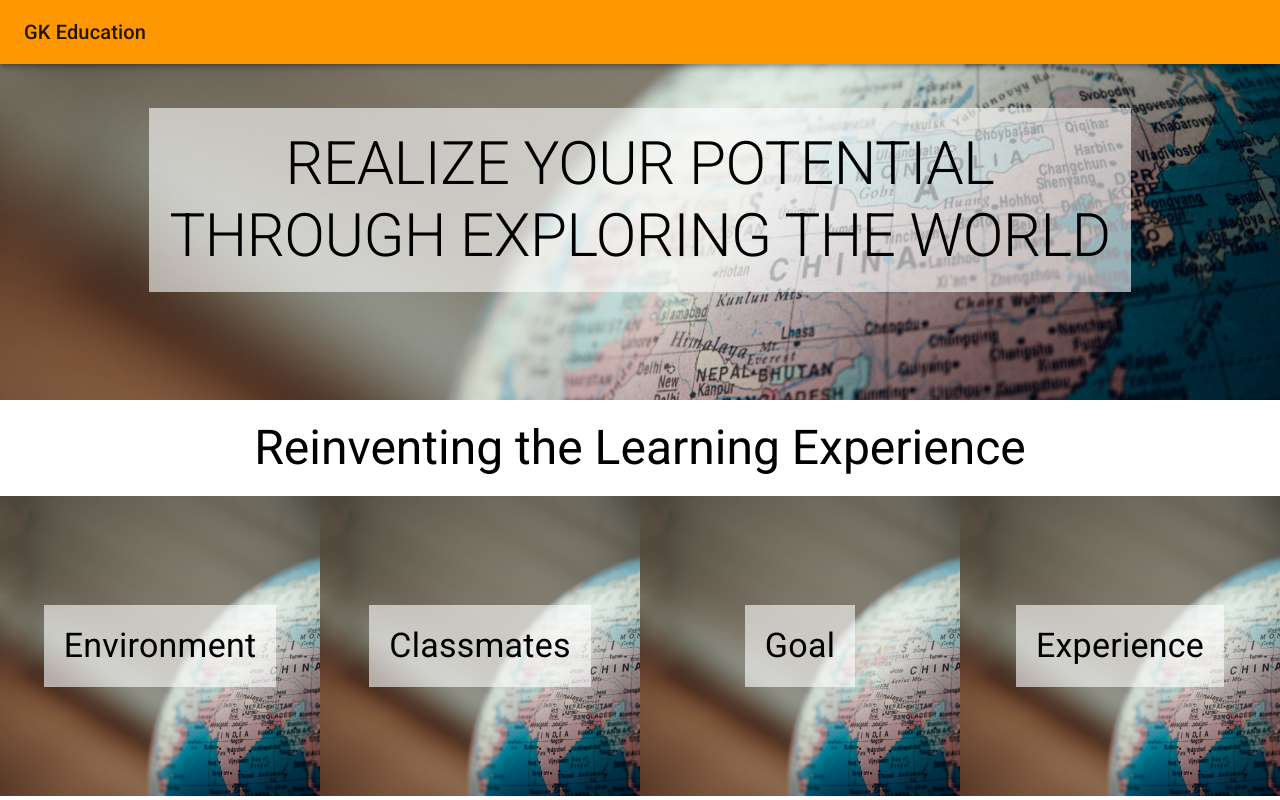
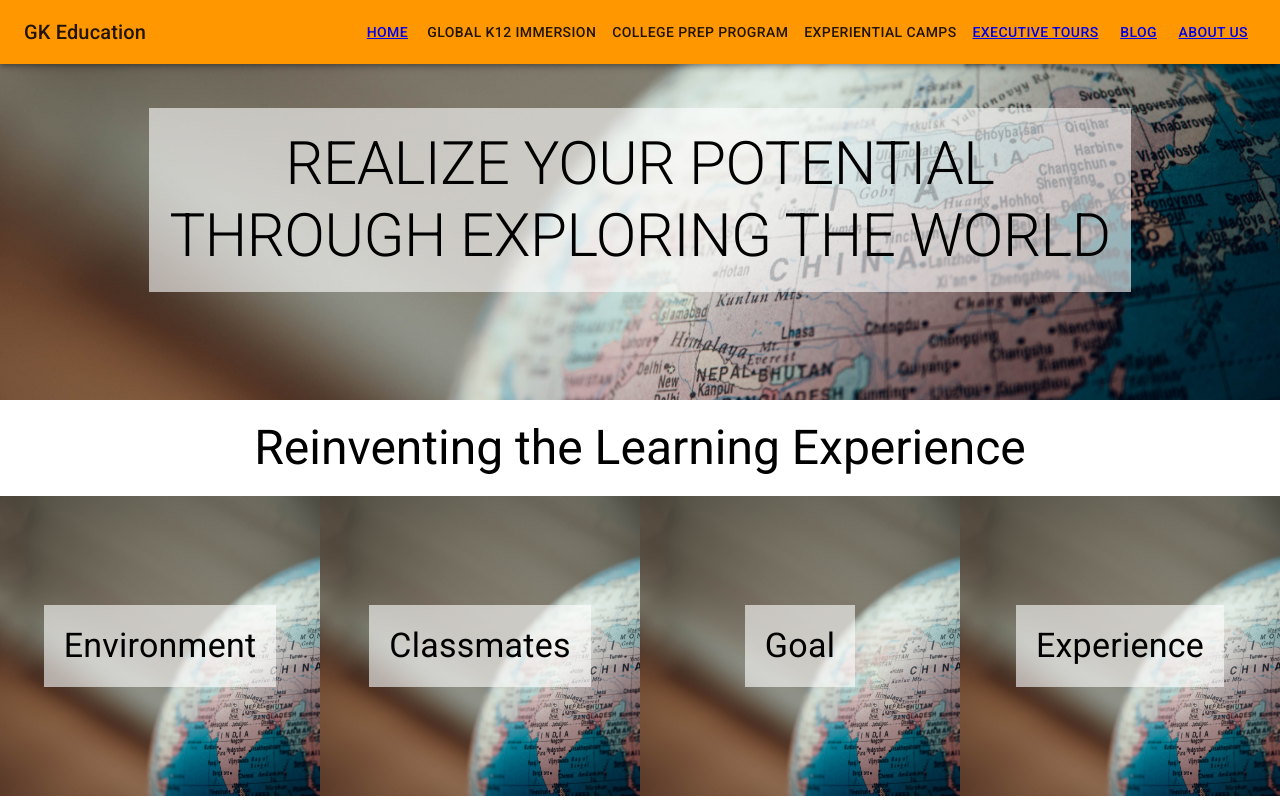
Before and after one commit to sbberic/gk-website, a Next.js app: page / in a window 1280 px wide. Built offline with nearby package versions, Linux system fonts and the light colour scheme.

Commit message:
create menu

```diff
--- /dev/null
+++ b/components/LinkMenu.js
@@ -0,0 +1,27 @@
+import React from "react";
+import Link from "next/link";
+import Popover from "@material-ui/core/Popover";
+import MenuItem from "@material-ui/core/MenuItem";
+
+function LinkMenu({ list = [], target = null, handleClose = () => {} }) {
+  return (
+    <Popover
+      id="simple-menu"
+      anchorEl={target}
+      open={Boolean(target)}
+      onClose={handleClose}
+      anchorOrigin={{ horizontal: "left", vertical: "bottom" }}
+    >
+      {list.map((l) => {
+        return (
+          <MenuItem key={l.href}>
+            <Link href={l.href} passHref>
+              {l.label}
+            </Link>
+          </MenuItem>
+        );
+      })}
+    </Popover>
+  );
+}
+export default LinkMenu;
--- a/components/Navbar.js
+++ b/components/Navbar.js
@@ -1,16 +1,123 @@
-import React from "react";
+import React, { useState } from "react";
+import Link from "next/link";
 import AppBar from "@material-ui/core/AppBar";
 import Toolbar from "@material-ui/core/Toolbar";
 import Typography from "@material-ui/core/Typography";
+import Button from "@material-ui/core/Button";
+import LinkMenu from "./LinkMenu";
 
+const menus = [
+  {
+    label: "Home",
+    href: "/",
+  },
+  {
+    label: "Global K12 Immersion",
+    children: [
+      {
+        label: "United States",
+        href: "/k12/us",
+      },
+      {
+        label: "United Kingdom",
+        href: "/k12/uk",
+      },
+      {
+        label: "New Zealand",
+        href: "/k12/nz",
+      },
+      {
+        label: "Singapore",
+        href: "/k12/sg",
+      },
+    ],
+  },
+  {
+    label: "College Prep Program",
+    children: [
+      {
+        label: "Cambridge University",
+        href: "/prep/cambridge",
+      },
+      {
+        label: "Harvard University",
+        href: "/prep/harvard",
+      },
+      {
+        label: "West Point Academy",
+        href: "/prep/west-point",
+      },
+    ],
+  },
+  {
+    label: "Experiential Camps",
+    children: [
+      {
+        label: "Chiang Mai",
+        href: "/camp/csx",
+      },
+      {
+        label: "United Kingdom",
+        href: "/k12/uk",
+      },
+      {
+        label: "Malaysia",
+        href: "/k12/mys",
+      },
+      {
+        label: "Dunhuang",
+        href: "/k12/dh",
+      },
+    ],
+  },
+  {
+    label: "Executive Tours",
+    href: "/",
+  },
+  {
+    label: "Blog",
+    href: "/blog",
+  },
+  {
+    label: "About Us",
+    href: "/about-us",
+  },
+];
 function Navbar() {
+  const [dropdownTarget, setDropdownTarget] = useState(null);
+  const [dropdownList, setDropdownList] = useState([]);
   return (
     <AppBar position="fixed">
       <Toolbar>
         <Typography variant="h6" noWrap>
           GK Education
         </Typography>
+        <div style={{ flex: 1 }} />
+        {menus.map((m) => {
+          if (m.href)
+            return (
+              <Button key={m.label}>
+                <Link href={m.href}>{m.label}</Link>
+              </Button>
+            );
+          return (
+            <Button
+              key={m.label}
+              onClick={(e) => {
+                setDropdownTarget(e.currentTarget);
+                setDropdownList(m.children);
+              }}
+            >
+              {m.label}
+            </Button>
+          );
+        })}
       </Toolbar>
+      <LinkMenu
+        list={dropdownList}
+        target={dropdownTarget}
+        handleClose={() => setDropdownTarget(null)}
+      />
     </AppBar>
   );
 }
--- a/pages/index.js
+++ b/pages/index.js
@@ -1,11 +1,11 @@
 import Head from "next/head";
+import React from "react";
 import { createMuiTheme, ThemeProvider } from "@material-ui/core/styles";
 
-import { orange, amber } from "@material-ui/core/colors";
+import { orange } from "@material-ui/core/colors";
 import Navbar from "./../components/Navbar";
 import {
   BannerImage,
-  BannerText,
   GlobalStyle,
   StyledTypography,
 } from "../components/styles";
@@ -14,7 +14,6 @@ import FlipImage from "../components/FlipImage";
 const theme = createMuiTheme({
   palette: {
     primary: orange,
-    secondary: amber,
   },
 });
 
```
